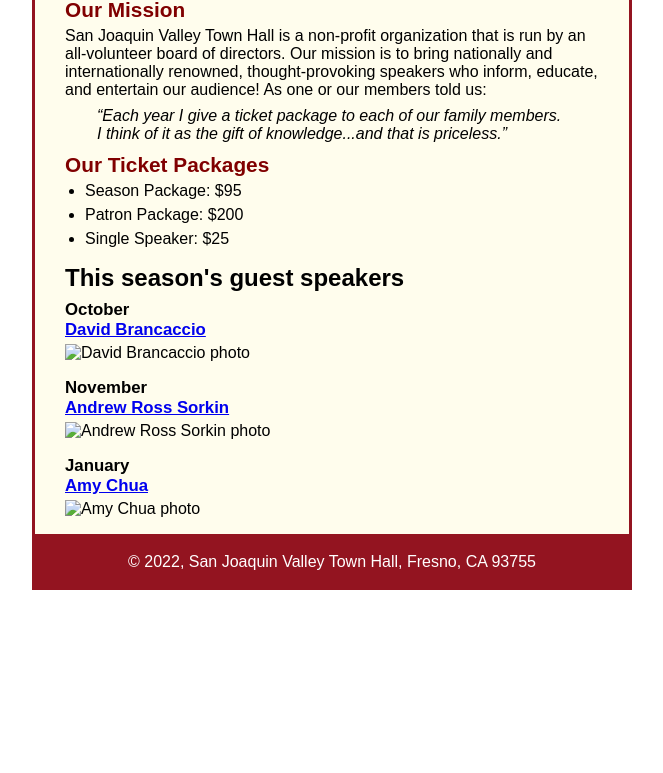
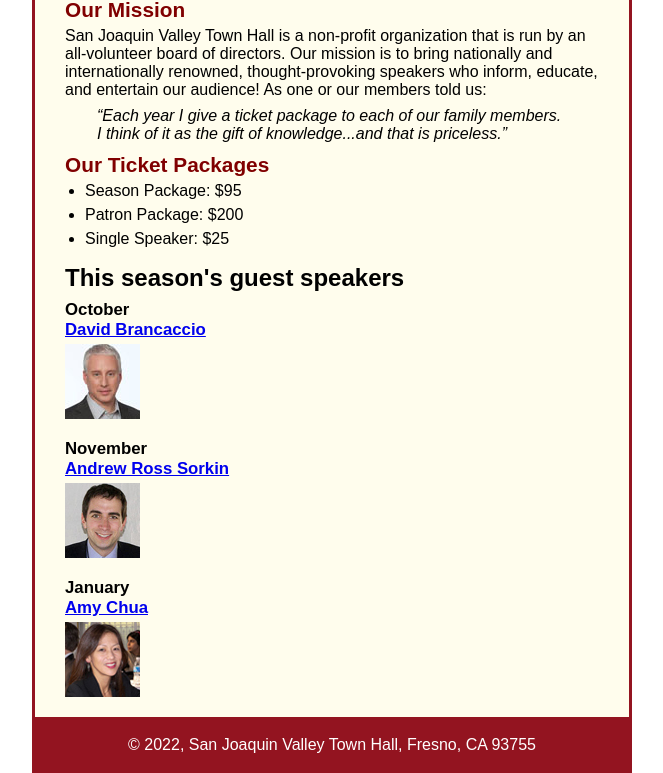
Before and after one commit to shreyal-sharma/A07, a plain HTML site: page index.html in a window 1280 px wide. Shown: the part 129-902 px from the top of the page, without its empty margins (308-971 px from the left). Before the commit the page ends 800 px from the top, so only its background shows below. Drawn offline with Linux system fonts and the light colour scheme; files whose address does not match are found by name.

Commit message:
Update index.html

```diff
--- a/index.html
+++ b/index.html
@@ -4,7 +4,7 @@
 <head>
     <meta charset="utf-8">
     <title>San Joaquin Valley Town Hall</title>
-    <link rel="shortcut icon" href="images/favicon.ico">
+    <link rel="shortcut icon" href="favicon.ico">
     <link rel="stylesheet" href="main.css">
 </head>
 
@@ -31,12 +31,12 @@
     </ul>
 
     <h1>This season's guest speakers</h1>
-    <h3>October<br><a href="speakers/brancaccio.html">David Brancaccio</a></h3>
-    <img src="images/brancaccio75.jpg" alt="David Brancaccio photo">
-    <h3>November<br><a href="speakers/sorkin.html">Andrew Ross Sorkin</a></h3>
-    <img src="images/sorkin75.jpg" alt="Andrew Ross Sorkin photo">
-    <h3>January<br><a href="speakers/chua.html">Amy Chua</a></h3>
-    <img src="images/chua75.jpg" alt="Amy Chua photo">
+    <h3>October<br><a href="brancaccio.html">David Brancaccio</a></h3>
+    <img src="brancaccio75.jpg" alt="David Brancaccio photo">
+    <h3>November<br><a href="sorkin.html">Andrew Ross Sorkin</a></h3>
+    <img src="sorkin75.jpg" alt="Andrew Ross Sorkin photo">
+    <h3>January<br><a href="chua.html">Amy Chua</a></h3>
+    <img src="chua75.jpg" alt="Amy Chua photo">
 </main>
 <footer>
     <p>&copy; 2022, San Joaquin Valley Town Hall, Fresno, CA 93755</p>
```
